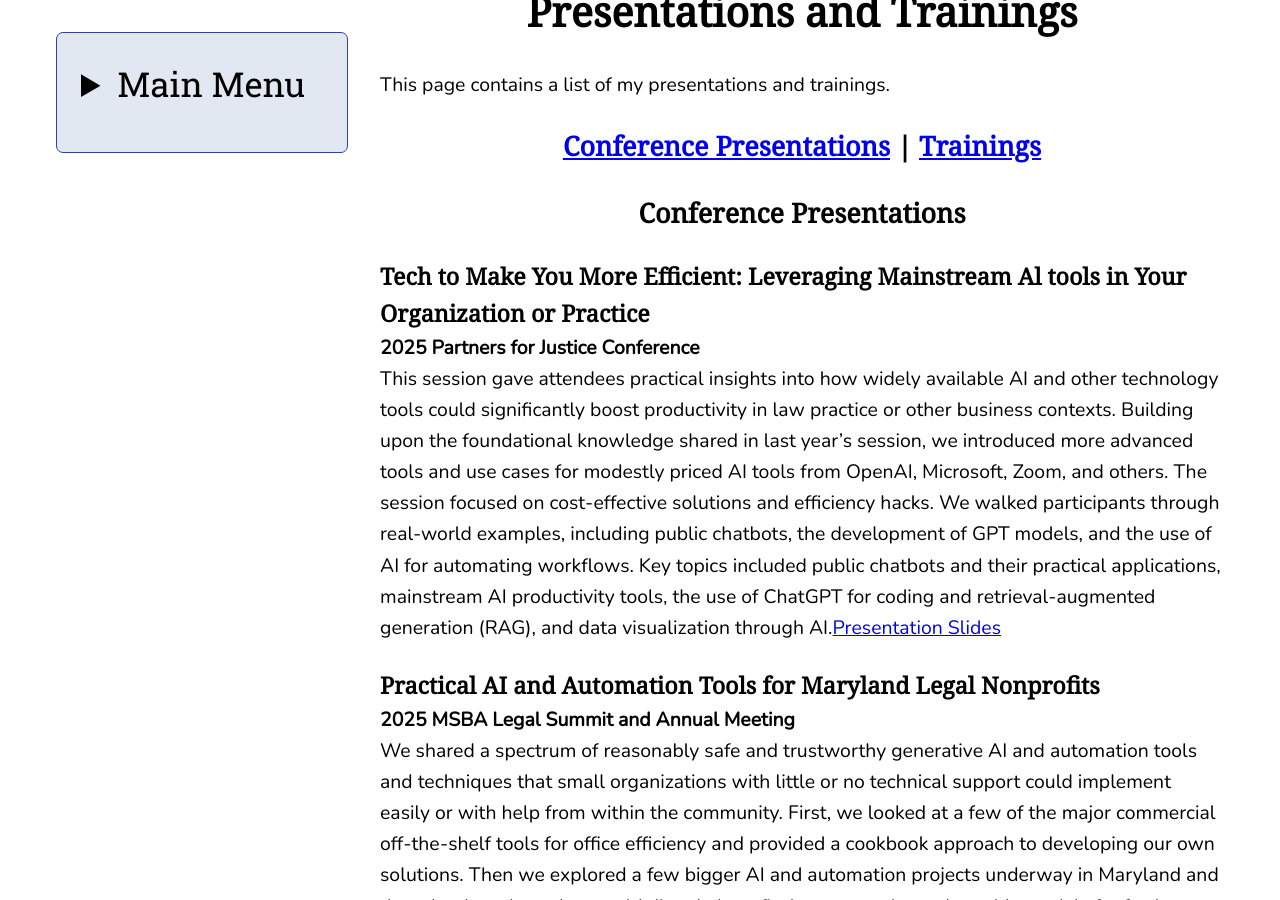
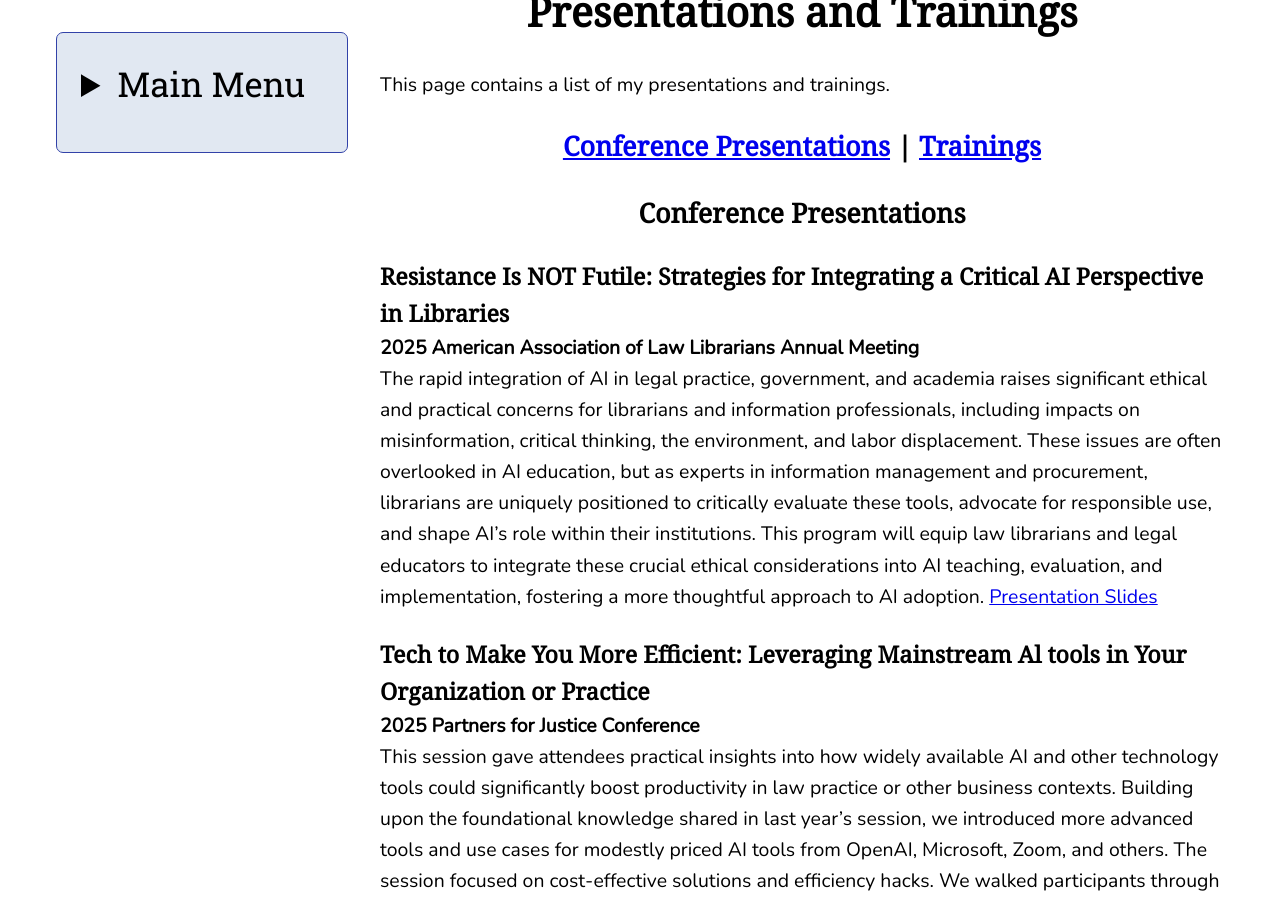
Before and after one commit to lelandsampson/Leland-Sampson-Website, a Jekyll site: the page built from presentations.md, in a window 1280 px wide and 900 px high, scrolled down 262 px. Built offline with Jekyll 4.4.1, drawn with Linux system fonts in a browser that asks for light colours.

Commit message:
2025 aall update

```diff
--- a/presentations.md
+++ b/presentations.md
@@ -10,9 +10,15 @@ This page contains a list of my presentations and trainings.
 
 <h2 align="center"><a id="conference-presentations"></a>Conference Presentations</h2>
 
+### Resistance Is NOT Futile: Strategies for Integrating a Critical AI Perspective in Libraries
+**2025 American Association of Law Librarians Annual Meeting**
+The rapid integration of AI in legal practice, government, and academia raises significant ethical and practical concerns for librarians and information professionals, including impacts on misinformation, critical thinking, the environment, and labor displacement. These issues are often overlooked in AI education, but as experts in information management and procurement, librarians are uniquely positioned to critically evaluate these tools, advocate for responsible use, and shape AI's role within their institutions. This program will equip law librarians and legal educators to integrate these crucial ethical considerations into AI teaching, evaluation, and implementation, fostering a more thoughtful approach to AI adoption.
+[Presentation Slides](files/2025-aall-critical-ai.pdf)
+
 ### Tech to Make You More Efficient: Leveraging Mainstream Al tools in Your Organization or Practice
 **2025 Partners for Justice Conference**
-This session gave attendees practical insights into how widely available AI and other technology tools could significantly boost productivity in law practice or other business contexts. Building upon the foundational knowledge shared in last year's session, we introduced more advanced tools and use cases for modestly priced AI tools from OpenAI, Microsoft, Zoom, and others. The session focused on cost-effective solutions and efficiency hacks. We walked participants through real-world examples, including public chatbots, the development of GPT models, and the use of AI for automating workflows. Key topics included public chatbots and their practical applications, mainstream AI productivity tools, the use of ChatGPT for coding and retrieval-augmented generation (RAG), and data visualization through AI.[Presentation Slides](files/2025-msba-ai.pdf)
+This session gave attendees practical insights into how widely available AI and other technology tools could significantly boost productivity in law practice or other business contexts. Building upon the foundational knowledge shared in last year's session, we introduced more advanced tools and use cases for modestly priced AI tools from OpenAI, Microsoft, Zoom, and others. The session focused on cost-effective solutions and efficiency hacks. We walked participants through real-world examples, including public chatbots, the development of GPT models, and the use of AI for automating workflows. Key topics included public chatbots and their practical applications, mainstream AI productivity tools, the use of ChatGPT for coding and retrieval-augmented generation (RAG), and data visualization through AI.
+[Presentation Slides](files/2025-msba-ai.pdf)
 
 ### Practical AI and Automation Tools for Maryland Legal Nonprofits
 **2025 MSBA Legal Summit and Annual Meeting**
```
Also changed, not shown: 1 other file.
